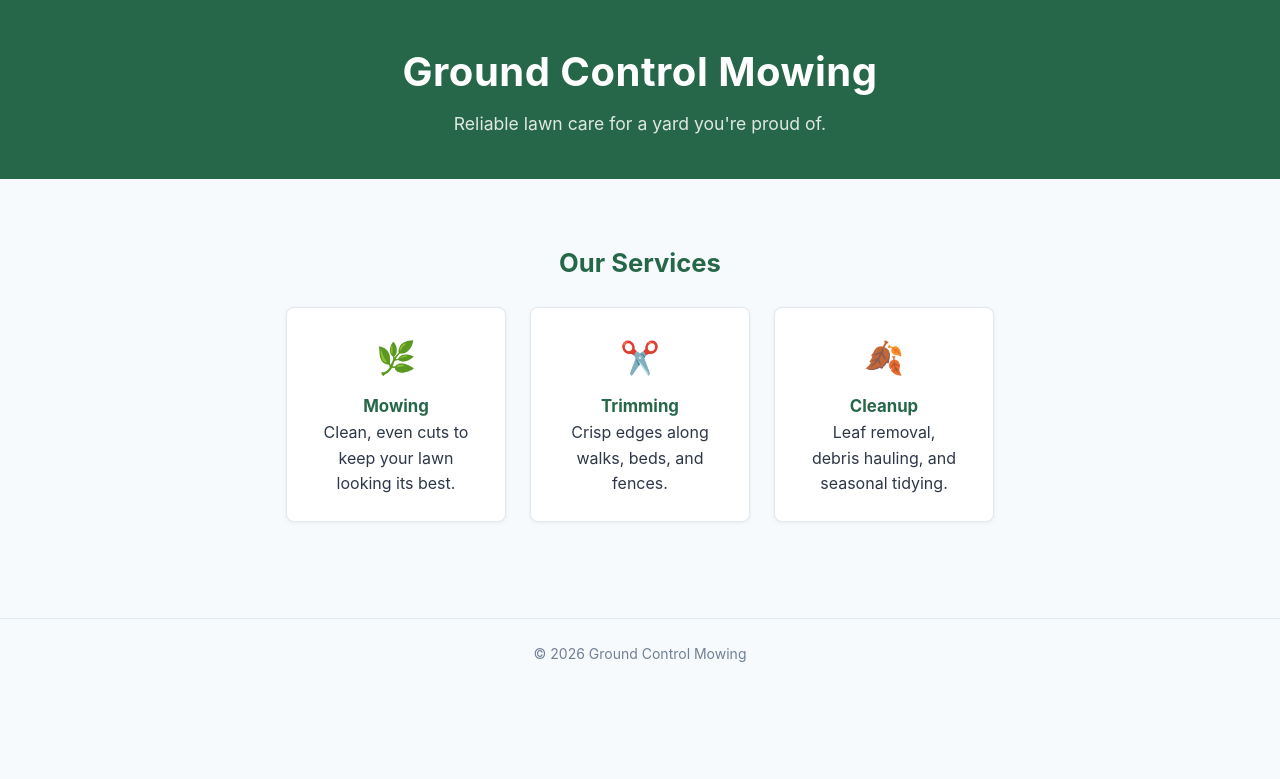
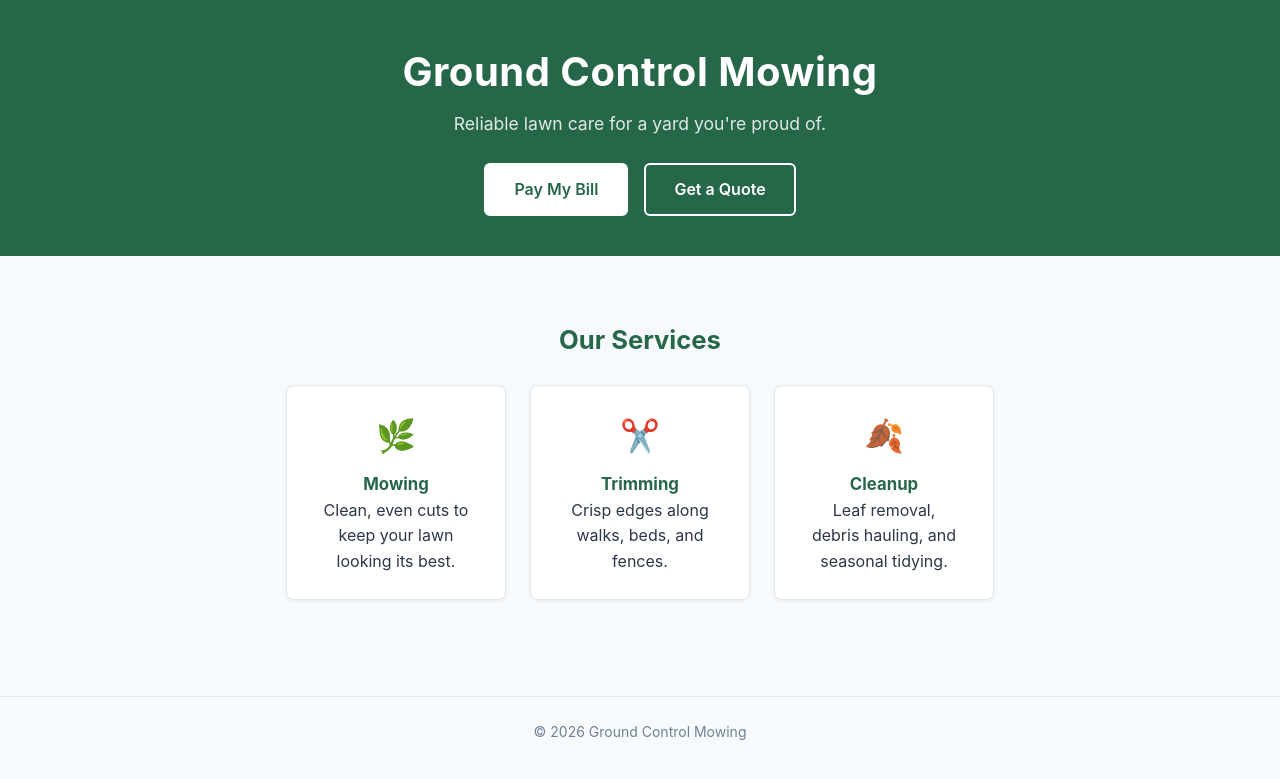
Before and after one commit to neoh77/gcm, a Jekyll site: the page built from index.html, in a window 1280 px wide. Shown: the top 779 px of the page. Built offline with Jekyll 4.4.1, drawn with Linux system fonts in a browser that asks for light colours.

Commit message:
Add Pay My Bill and Get a Quote buttons to site header
Co-authored-by: neoh77 <221598973+neoh77@users.noreply.github.com>

```diff
--- a/_layouts/default.html
+++ b/_layouts/default.html
@@ -84,6 +84,45 @@
       color: #276749;
     }
 
+    .cta-buttons {
+      display: flex;
+      gap: 1rem;
+      justify-content: center;
+      flex-wrap: wrap;
+      margin-top: 1.5rem;
+    }
+
+    .btn {
+      display: inline-block;
+      padding: 0.75rem 1.75rem;
+      border-radius: 6px;
+      font-size: 1rem;
+      font-weight: 600;
+      text-decoration: none;
+      transition: background-color 0.2s, border-color 0.2s;
+    }
+
+    .btn-primary {
+      background-color: #fff;
+      color: #276749;
+      border: 2px solid #fff;
+    }
+
+    .btn-primary:hover {
+      background-color: #e6f4ee;
+      border-color: #e6f4ee;
+    }
+
+    .btn-secondary {
+      background-color: transparent;
+      color: #fff;
+      border: 2px solid #fff;
+    }
+
+    .btn-secondary:hover {
+      background-color: rgba(255,255,255,0.15);
+    }
+
     footer {
       text-align: center;
       padding: 1.5rem;
--- a/index.html
+++ b/index.html
@@ -6,6 +6,10 @@ title: Ground Control Mowing
 <header>
   <h1>Ground Control Mowing</h1>
   <p>Reliable lawn care for a yard you're proud of.</p>
+  <div class="cta-buttons">
+    <a href="https://www.yardbook.com/208191/pay_now" class="btn btn-primary" target="_blank" rel="noopener noreferrer">Pay My Bill</a>
+    <a href="https://www.yardbook.com/new_quote/2266f56c7b9d8982937fa2cb89acd59602c82c13" class="btn btn-secondary" target="_blank" rel="noopener noreferrer">Get a Quote</a>
+  </div>
 </header>
 
 <main>
```
